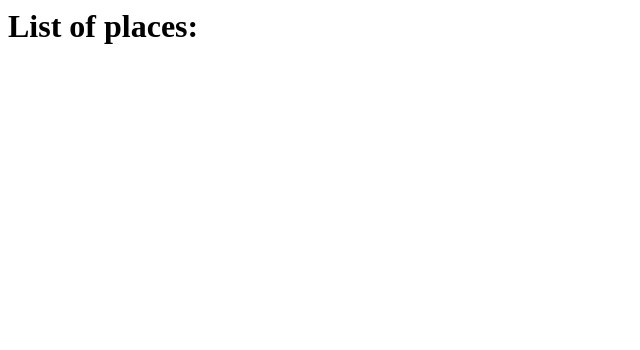
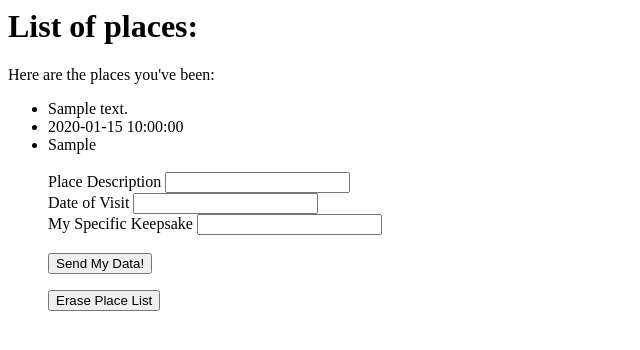
Before and after one commit to DillonLloydLee/Places_App, a PHP site: template views/places.html.twig in a window 1280 px wide. Shown: the top 350 px of the page, without its empty margins (0-640 px from the left). Run offline with PHP 8.4, Linux system fonts and the light colour scheme; the template is opened without the code that fills it: most values are stand-ins (such as "Sample title", 1, 10 or a date in 2020); some libraries are stand-ins or nearby versions.

Commit message:
Add twig files to /views.

```diff
--- a/views/places.html.twig
+++ b/views/places.html.twig
@@ -7,6 +7,36 @@
 
     {% if places is not empty %}
         <p>Here are the places you've been:</p>
+
+        <ul>
+            {% for place in places %}
+                <li>{{ place.getDescription }}</li>
+                <li>{{ place.getDate }}</li>
+                <li>{{ place.getSouvenir }}</li>
+                <br>
+            {% endfor %}
+
     {% endif %}
+
+    <form action='/add_place' method='post'>
+        <label for='description'>Place Description</label>
+        <input id='description' name='description' type='text'>
+        <br>
+
+        <label for='date'>Date of Visit</label>
+        <input id='date' name='date' type='text'>
+        <br>
+
+        <label for='souvenir'>My Specific Keepsake</label>
+        <input id='souvenir' name='souvenir' type='text'>
+        <br><br>
+
+        <button type='submit'>Send My Data!</button>
+    </form>
+
+    <form action='/delete_places' method='post'>
+        <button type='submit'>Erase Place List</button>
+    </form>
+
 </body>
 </html>
```
Also changed, not shown: app/app.php (+15 -6 lines), views/add_place.html.twig (added, +10 -0 lines), views/delete_places.html.twig (added, +9 -0 lines).
